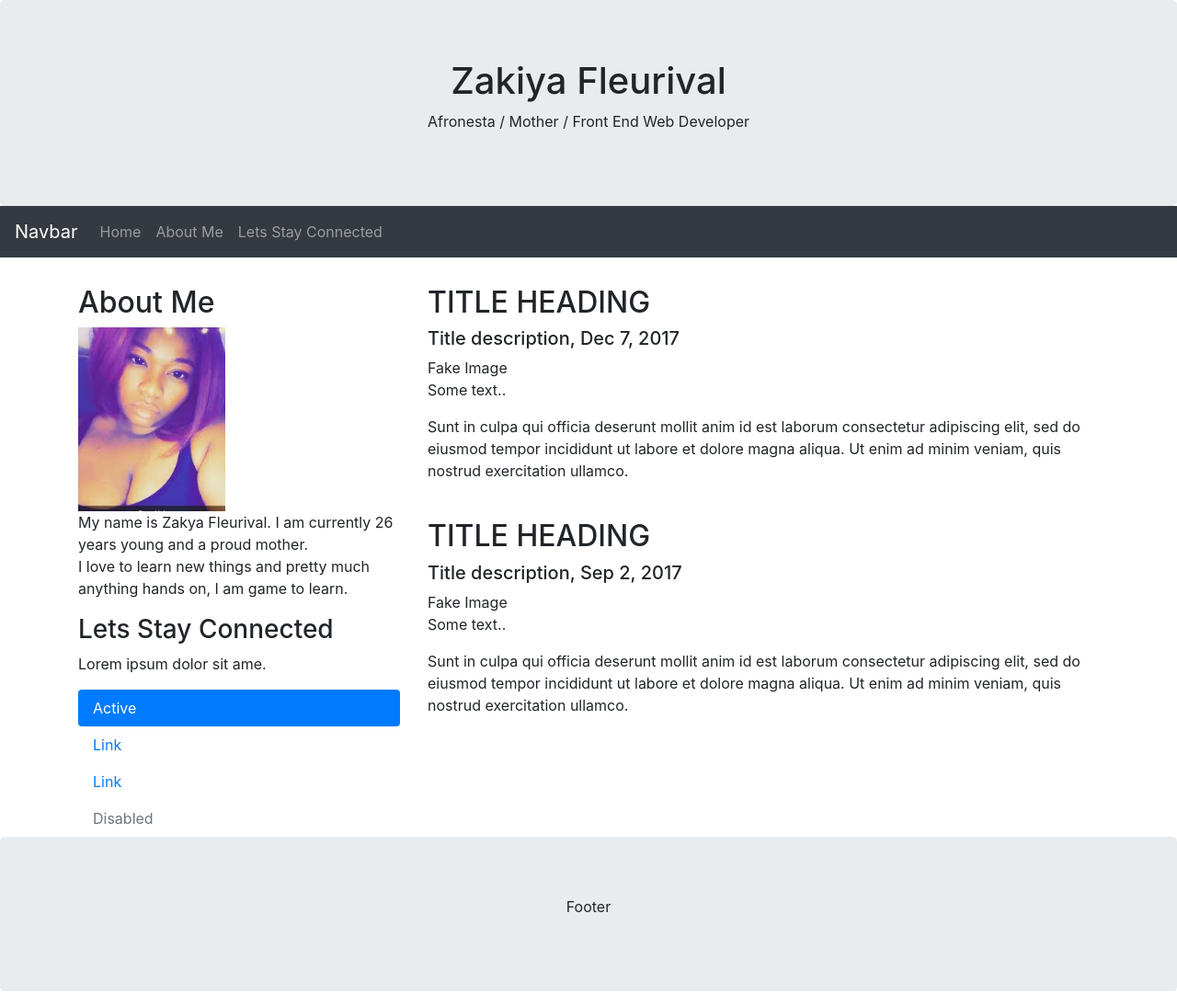
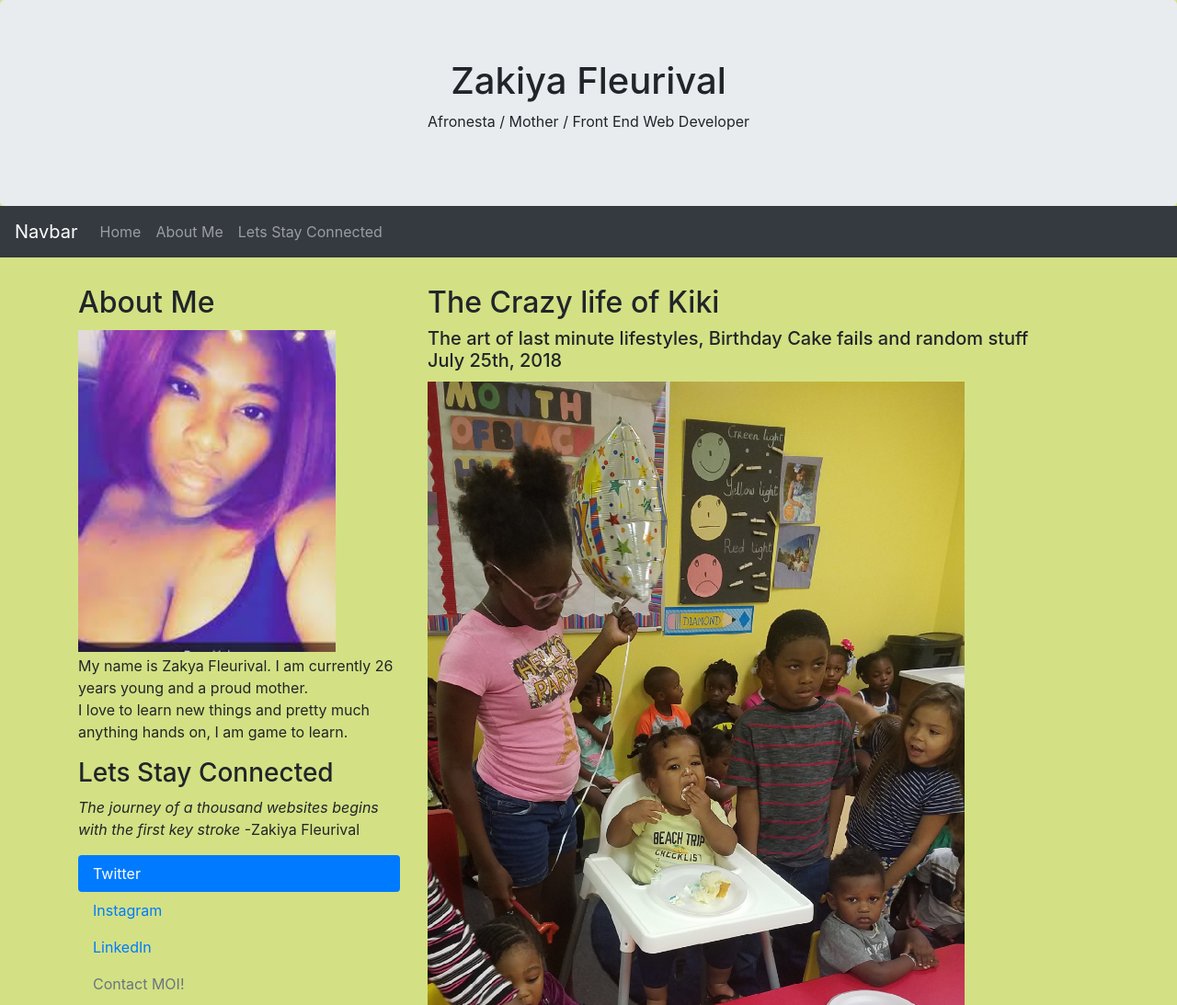
Before and after one commit to zfleurival/seriousbusiness, a plain HTML site: page final project.html in a window 1280 px wide. Shown: the top 1093 px of the page at 92% size. Drawn offline with nearby package versions, Linux system fonts and the light colour scheme.

Commit message:
final push

```diff
--- a/css/style.css
+++ b/css/style.css
@@ -7,8 +7,9 @@
 
 
 img{
-    width: 20%;
-
+    width: 80%;
+    height:auto !important;
+    margin: 3px auto;
 }
 
 .topnav{
--- a/final project.html
+++ b/final project.html
@@ -5,9 +5,11 @@
   <meta charset="utf-8">
   <meta name="viewport" content="width=device-width, initial-scale=1">
   <link rel="stylesheet" href="css/bootstrap.min.css">
+  <link rel="stylesheet" href= "css/style.css">
   <script src="https://ajax.googleapis.com/ajax/libs/jquery/3.3.1/jquery.min.js"></script>
   <script src="https://cdnjs.cloudflare.com/ajax/libs/popper.js/1.14.0/umd/popper.min.js"></script>
   <script src="https://maxcdn.bootstrapcdn.com/bootstrap/4.1.0/js/bootstrap.min.js"></script>
+  <script src="java.js"></script>
   <style>
   .img {
       height: 200px;
@@ -16,6 +18,7 @@
   </style>
 </head>
 <body>
+
 
 <div class="jumbotron text-center" style="margin-bottom:0">
   <h1>Zakiya Fleurival</h1>
@@ -33,7 +36,7 @@
         <a class="nav-link" href="#">Home</a>
       </li>
       <li class="nav-item">
-        <a class="nav-link" href="#">About Me</a>
+        <a class="nav-link" href id="aboutMe">About Me</a>
       </li>
       <li class="nav-item">
         <a class="nav-link" href="#">Lets Stay Connected</a>
@@ -45,47 +48,47 @@
 <div class="container" style="margin-top:30px">
   <div class="row">
     <div class="col-sm-4">
-      <h2>About Me</h2>
+      <h2 id="aboutMe">About Me</h2>
       <img src="zakiyaness.jpg" class="img">
       <p>My name is Zakya Fleurival. I am currently 26 years young and a proud mother.
         <br> I love to learn new things and pretty much anything hands on, I am game to learn.
       </p>
       <h3>Lets Stay Connected </h3>
-      <p>Lorem ipsum dolor sit ame.</p>
+      <p><i>The journey of a thousand websites begins with the first key stroke </i>-Zakiya Fleurival</p>
       <ul class="nav nav-pills flex-column">
         <li class="nav-item">
-          <a class="nav-link active" href="#">Active</a>
+          <a class="nav-link active" href="https://www.twitter.com/zakret34">Twitter</a>
         </li>
         <li class="nav-item">
-          <a class="nav-link" href="#">Link</a>
+          <a class="nav-link" href="https://www.instagram.com/zakret34/">Instagram</a>
         </li>
         <li class="nav-item">
-          <a class="nav-link" href="#">Link</a>
+          <a class="nav-link" href="https://www.linkedin.com/in/zakiya-fleurival-5310b5140/">LinkedIn</a>
         </li>
         <li class="nav-item">
-          <a class="nav-link disabled" href="#">Disabled</a>
+          <a class="nav-link disabled" href="contact.html">Contact MOI!</a>
         </li>
       </ul>
       <hr class="d-sm-none">
     </div>
     <div class="col-sm-8">
-      <h2>TITLE HEADING</h2>
-      <h5>Title description, Dec 7, 2017</h5>
-      <div class="fakeimg">Fake Image</div>
-      <p>Some text..</p>
-      <p>Sunt in culpa qui officia deserunt mollit anim id est laborum consectetur adipiscing elit, sed do eiusmod tempor incididunt ut labore et dolore magna aliqua. Ut enim ad minim veniam, quis nostrud exercitation ullamco.</p>
-      <br>
-      <h2>TITLE HEADING</h2>
-      <h5>Title description, Sep 2, 2017</h5>
-      <div class="fakeimg">Fake Image</div>
-      <p>Some text..</p>
-      <p>Sunt in culpa qui officia deserunt mollit anim id est laborum consectetur adipiscing elit, sed do eiusmod tempor incididunt ut labore et dolore magna aliqua. Ut enim ad minim veniam, quis nostrud exercitation ullamco.</p>
-    </div>
-  </div>
+      <h2>The Crazy life of Kiki</h2>
+      <h5>The art of last minute lifestyles, Birthday Cake fails and random stuff <br> July 25th, 2018</h5>
+      <img src="part0.jpg" class="img">
+      <p>THIS...WEEK...WAS...SOMETHING...ELSE <br>
+        They say whatever doesnt kill you makes you stronger, but they ignored the fact that there is only 24 hours in a day unfortunately.
+      <br> Between my sons first birthday and life, I am learning to try and find the balance between being a single mother, working full time and learning the new and exciting world of frontend web development.
+      <br> <i>But</i>, here I am. Made it through the insanity of this week. Using the last bit of my energy to come up with some content online.
+    </p>
+
+
+
 </div>
 
 <div class="jumbotron text-center" style="margin-bottom:0">
-  <p>Footer</p>
+  <p>Thank you for checking out my site
+    <br> phone number (502)322-3299
+  </p>
 </div>
 
 </body>
--- a/java.js
+++ b/java.js
@@ -0,0 +1,5 @@
+
+function funkMyLife(text){
+    alert(text);
+}
+funkMyLife("Thank you for visiting my page!");
```
Also changed, not shown: part0.jpg (added).
